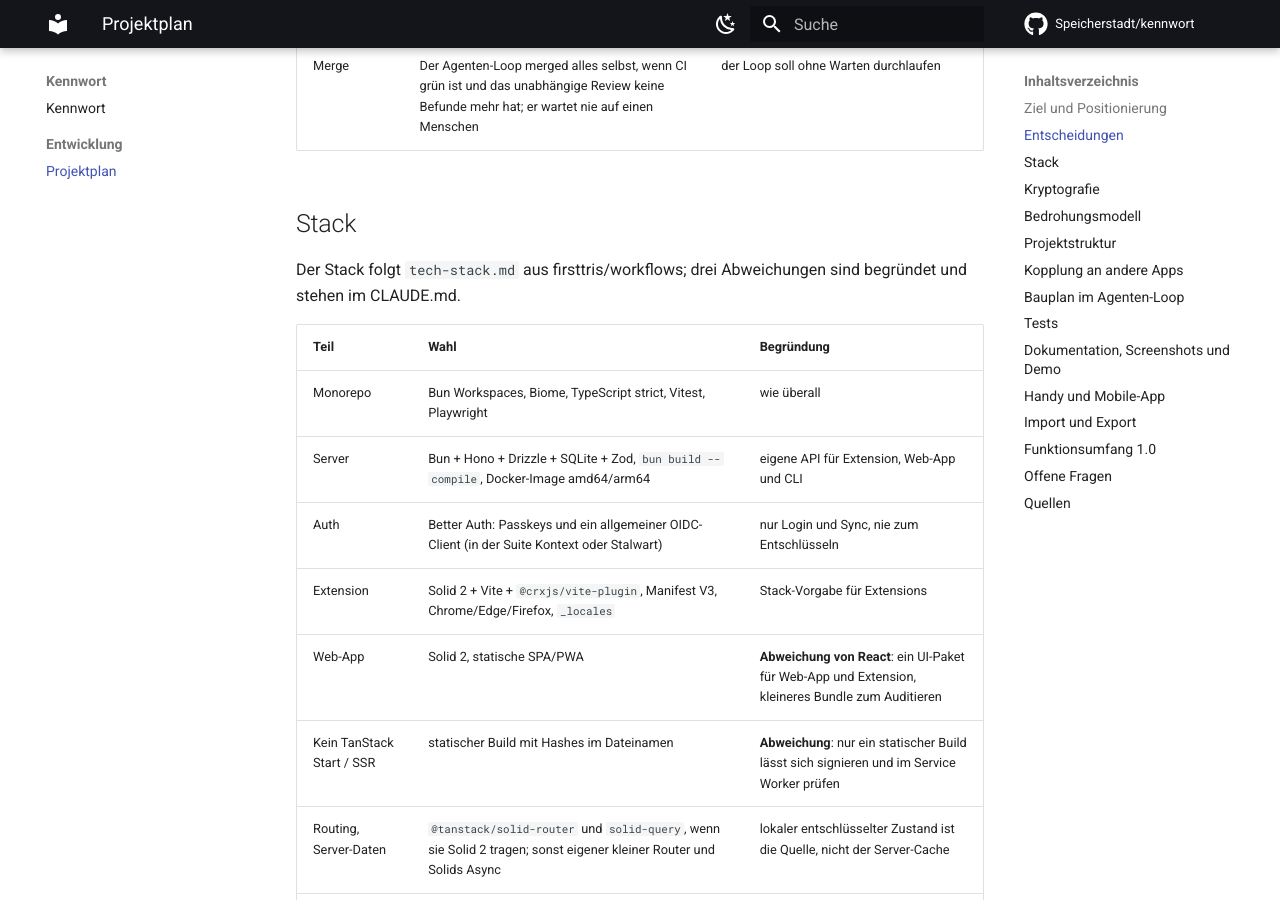
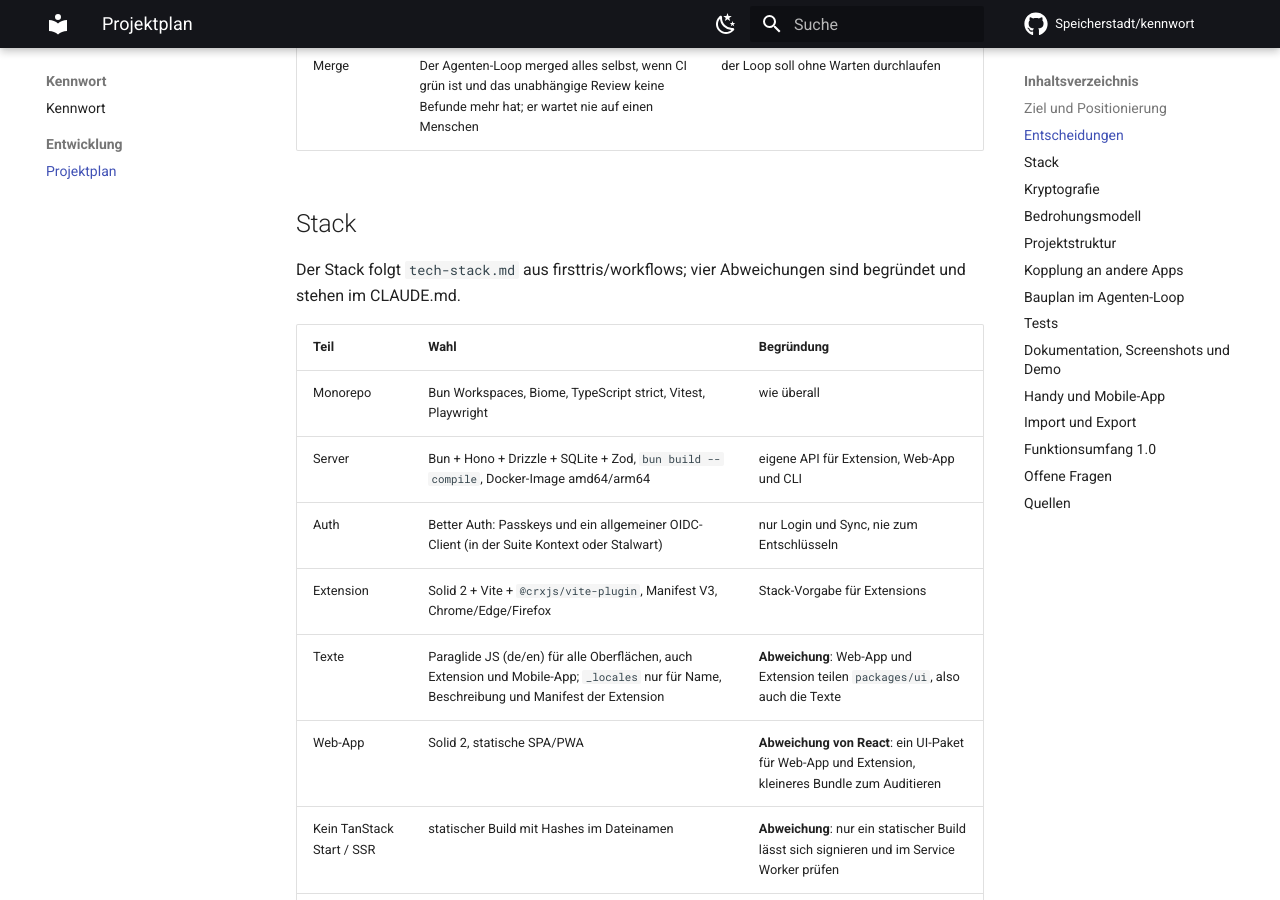
Before and after one commit to Speicherstadt/kennwort, an MkDocs documentation site: the page built from docs/plan.md, in a window 1280 px wide and 900 px high, scrolled down 1244 px. Built offline with MkDocs 1.6.1 and Material for MkDocs 9.7.7, drawn with Linux system fonts in a browser that asks for light colours; comment, search, counter and statistics services are not loaded.

Commit message:
Use Paraglide for every interface text, the extension included
The extension shares packages/ui with the web app, so it shares the
texts too; _locales/ keeps only what browsers and stores read (name,
description, manifest texts). Recorded as the fourth deviation from
tech-stack.md.

Co-Authored-By: Claude Opus 5.5 <noreply@anthropic.com>
Claude-Session: https://claude.ai/code/session_01Y3rdfXjdEjdstAnnDL3rX2

```diff
--- a/docs/plan.md
+++ b/docs/plan.md
@@ -45,7 +45,7 @@ später).
 
 ## Stack
 
-Der Stack folgt `tech-stack.md` aus firsttris/workflows; drei Abweichungen sind begründet und
+Der Stack folgt `tech-stack.md` aus firsttris/workflows; vier Abweichungen sind begründet und
 stehen im CLAUDE.md.
 
 | Teil | Wahl | Begründung |
@@ -53,7 +53,8 @@ stehen im CLAUDE.md.
 | Monorepo | Bun Workspaces, Biome, TypeScript strict, Vitest, Playwright | wie überall |
 | Server | Bun + Hono + Drizzle + SQLite + Zod, `bun build --compile`, Docker-Image amd64/arm64 | eigene API für Extension, Web-App und CLI |
 | Auth | Better Auth: Passkeys und ein allgemeiner OIDC-Client (in der Suite Kontext oder Stalwart) | nur Login und Sync, nie zum Entschlüsseln |
-| Extension | Solid 2 + Vite + `@crxjs/vite-plugin`, Manifest V3, Chrome/Edge/Firefox, `_locales` | Stack-Vorgabe für Extensions |
+| Extension | Solid 2 + Vite + `@crxjs/vite-plugin`, Manifest V3, Chrome/Edge/Firefox | Stack-Vorgabe für Extensions |
+| Texte | Paraglide JS (de/en) für alle Oberflächen, auch Extension und Mobile-App; `_locales` nur für Name, Beschreibung und Manifest der Extension | **Abweichung**: Web-App und Extension teilen `packages/ui`, also auch die Texte |
 | Web-App | Solid 2, statische SPA/PWA | **Abweichung von React**: ein UI-Paket für Web-App und Extension, kleineres Bundle zum Auditieren |
 | Kein TanStack Start / SSR | statischer Build mit Hashes im Dateinamen | **Abweichung**: nur ein statischer Build lässt sich signieren und im Service Worker prüfen |
 | Routing, Server-Daten | `@tanstack/solid-router` und `solid-query`, wenn sie Solid 2 tragen; sonst eigener kleiner Router und Solids Async | lokaler entschlüsselter Zustand ist die Quelle, nicht der Server-Cache |
```
Also changed, not shown: BAULISTE.md (+2 -1 lines), CLAUDE.md (+7 -3 lines).
